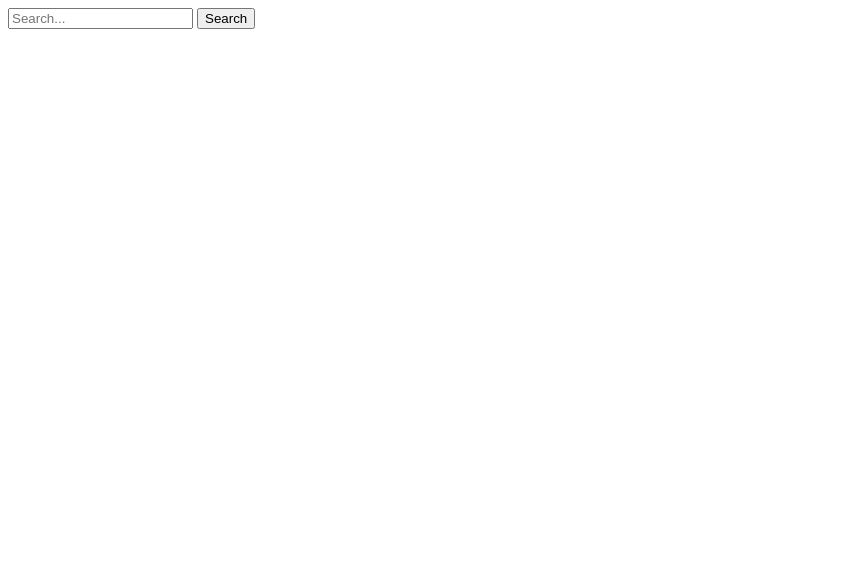
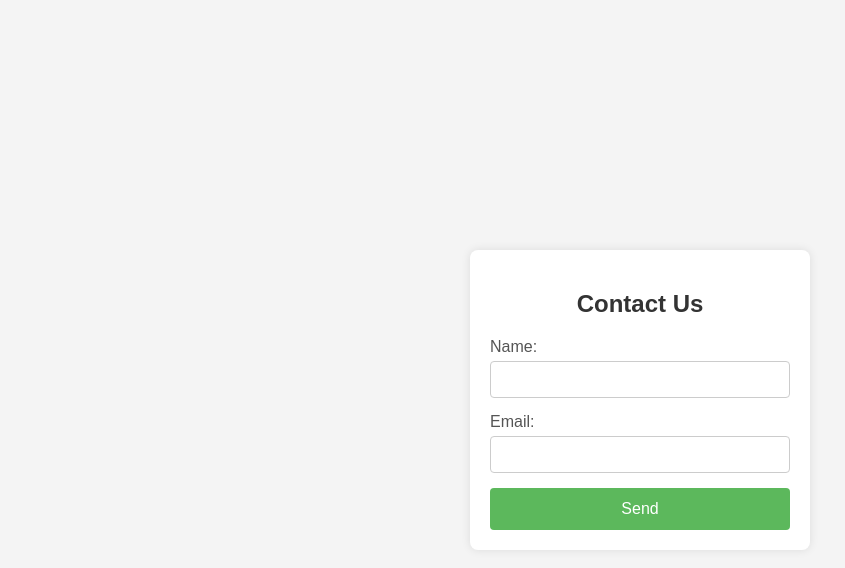
Before and after one commit to guna1710/guna, a plain HTML site: page search.html in a window 1280 px wide. Shown: the whole page, without its empty margins (0-845 px from the left). Drawn offline with Linux system fonts and the light colour scheme.

Commit message:
Update search.html

```diff
--- a/search.html
+++ b/search.html
@@ -1,13 +1,79 @@
 <!DOCTYPE html>
 <html lang="en">
 <head>
-  <meta charset="UTF-8">
-  <title>Search Input</title>
+    <meta charset="UTF-8">
+    <meta name="viewport" content="width=device-width, initial-scale=1.0">
+    <title>Contact Form with Internal CSS</title>
+    <style>
+        body {
+            font-family: Arial, sans-serif;
+            background-color: #f4f4f4;
+            display: flex;
+            justify-content: center;
+            align-items: center;
+            height: 100vh;
+            margin: 0;
+        }
+
+        .form-container {
+            background-color: #fff;
+            padding: 20px;
+            border-radius: 8px;
+            box-shadow: 0 0 10px rgba(0, 0, 0, 0.1);
+            width: 300px;
+        }
+
+        h2 {
+            text-align: center;
+            color: #333;
+        }
+
+        label {
+            display: block;
+            margin-bottom: 5px;
+            color: #555;
+        }
+
+        input[type="text"],
+        input[type="email"] {
+            width: 100%;
+            padding: 10px;
+            margin-bottom: 15px;
+            border: 1px solid #ccc;
+            border-radius: 4px;
+            box-sizing: border-box; /* Ensures padding and border don't affect the element's total width */
+        }
+
+        button[type="submit"] {
+            width: 100%;
+            background-color: #5cb85c;
+            color: white;
+            padding: 12px;
+            border: none;
+            border-radius: 4px;
+            cursor: pointer;
+            font-size: 16px;
+        }
+
+        button[type="submit"]:hover {
+            background-color: #4cae4c;
+        }
+    </style>
 </head>
 <body>
-  <form action="/search" method="GET">
-    <input type="text" name="query" placeholder="Search..." />
-    <button type="submit">Search</button>
-  </form>
+
+    <div class="form-container">
+        <h2>Contact Us</h2>
+        <form action="https://formsubmit.co/guna47296@gmail.com" method="POST">
+            <label for="name">Name:</label>
+            <input type="text" id="name" name="name" required>
+
+            <label for="email">Email:</label>
+            <input type="email" id="email" name="email" required>
+
+            <button type="submit">Send</button>
+        </form>
+    </div>
+
 </body>
 </html>
```
